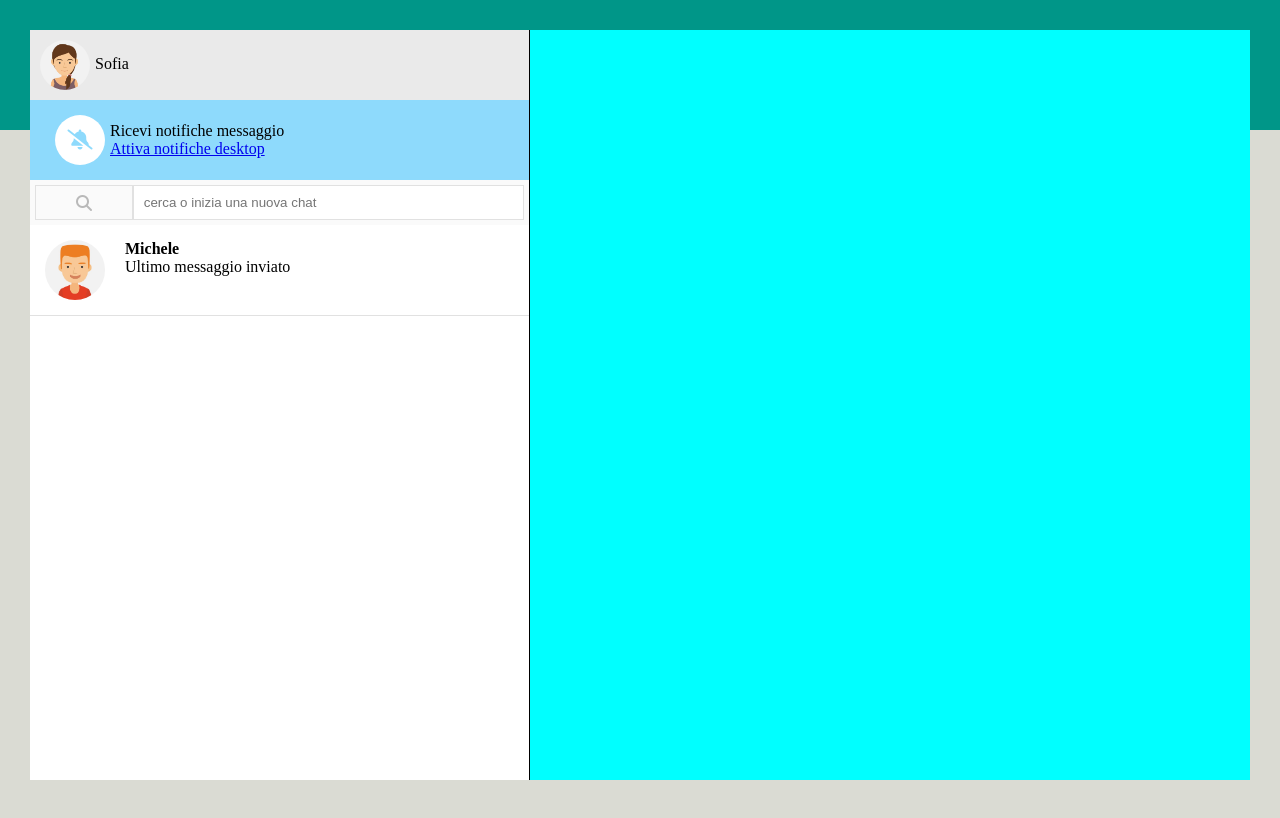
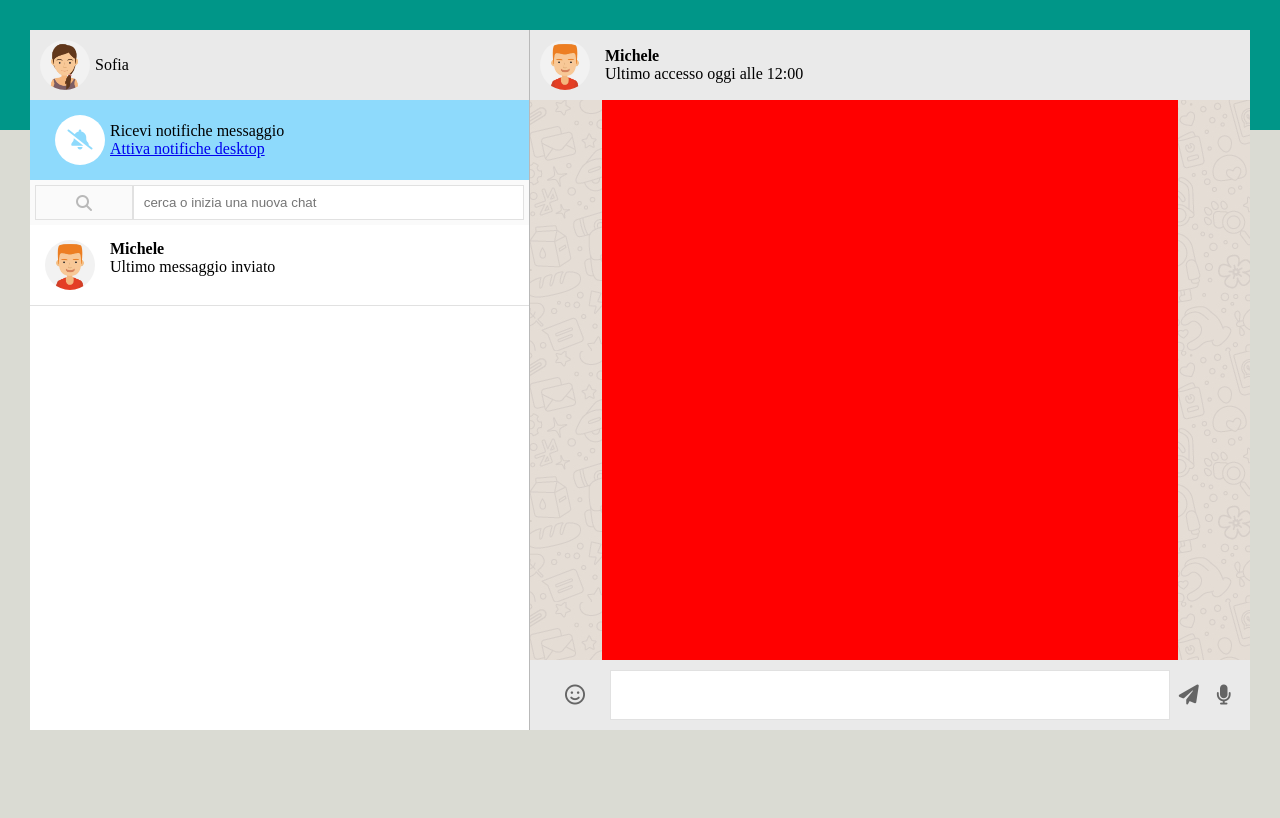
Before and after one commit to scarpi2001/vue-boolzapp, a plain HTML site: page index.html in a window 1280 px wide. Drawn offline with nearby package versions, Linux system fonts and the light colour scheme.

Commit message:
sviluppo_chat_content

```diff
--- a/css/style.css
+++ b/css/style.css
@@ -19,34 +19,42 @@ main {
 /* WRAPPER */
 #wrapper {
     display: flex;
+    height: calc(100vh - 100px);
     max-width: 1300px;
     margin: 0 auto;
     position: relative;
     bottom: 100px;
-    /* DEBUG */
-    height: 750px;
-    background-color: aqua;
 }
 
 /* sezione contatti */
 #contatti {
     width: 500px;
-    /* DEBUG */
-    border-right: 1px solid black
+    border-right: 1px solid rgb(185, 185, 185);
 }
 
-.topbar {
+/* barra contatti */
+.bar {
     display: flex;
-    justify-content: space-between;
     padding: 10px;
     background-color: rgb(234, 234, 234);
 }
 
-.topbar_profile_pic img {
-    vertical-align: middle;
+.bar.top {
+    justify-content: space-between;
+}
+
+.bar_profile_pic {
+    display: flex;
+    align-items: center;
+}
+
+.avatar_img {
     width: 50px;
     height: 50px;
     border-radius: 50%;
+}
+
+.avatar_img.user {
     margin-right: 5px;
 }
 
@@ -72,7 +80,7 @@ main {
 }
 
 /* barra di ricerca chat */
-#search {
+#search_bar {
     display: flex;
     padding: 5px;
     background-color: rgb(250, 250, 250);
@@ -88,7 +96,7 @@ main {
     color: rgb(185, 185, 185);
 }
 
-#search_bar {
+.user_input {
     width: 80%;
     border: 1px solid rgb(225, 225, 225);
     padding-left: 10px;
@@ -111,14 +119,48 @@ main {
     background-color: rgb(233, 235, 235);
 }
 
-.chat img {
-    width: 60px;
-    height: 60px;
-    border-radius: 50%;
-    margin-right: 20px;
-}
 
 /* sezione chat */
 #chat {
     flex-grow: 1;
 }
+
+/* chat bar */
+.avatar_img.contact {
+    margin-right: 15px;
+}
+
+/* contenuto chat */
+#chat_content {
+    height: calc(100% - 140px);
+    background-image: url(../img/mine.jpg);
+}
+
+#chat_content_container {
+    display: flex;
+    justify-content: space-between;
+    width: 80%;
+    height: 100%;
+    margin: 0 auto;
+    overflow-y: auto;
+    /* DEBUG */
+    background-color: red;
+}
+
+/* sendbar */
+.send_icons {
+    width: 10%;
+    display: flex;
+    justify-content: center;
+    align-items: center;
+    font-size: 20px;
+    color: rgb(101, 101, 101);
+}
+
+.send_icons.right {
+    justify-content: space-around;
+}
+
+.user_input.send {
+    height: 50px;
+}
--- a/index.html
+++ b/index.html
@@ -15,16 +15,22 @@
         <header></header>
 
         <main>
+
             <!-- WRAPPER -->
             <div id="wrapper">
+
                 <!-- sezione contatti -->
                 <section id="contatti">
-                    <div class="topbar">
 
-                        <div class="topbar_profile_pic">
-                            <img src="img/avatar_io.jpg" alt="user avatar">
+                    <!-- contatti bar -->
+                    <div class="bar top">
+
+                        <div class="bar_profile_pic">
+                            <img class="avatar_img user" src="img/avatar_io.jpg" alt="user avatar">
                             <span>Sofia</span>
                         </div>
+
+                        <div class="icons"></div>
 
                     </div>
 
@@ -43,27 +49,73 @@
                     </div>
 
                     <!-- barra di ricerca chat -->
-                    <div id="search">
+                    <div id="search_bar">
+
                         <div id="magnifyng_glass" for="search_bar">
                             <i class="fa-solid fa-magnifying-glass"></i>
                         </div>
-                        <input id="search_bar" type="text" placeholder="cerca o inizia una nuova chat">
+
+                        <input class="user_input" type="text" placeholder="cerca o inizia una nuova chat">
+
                     </div>
 
                     <!-- lista chat -->
                     <div id="lista_chat">
+
                         <div class="chat">
-                            <img src="img/avatar_1.jpg" alt="">
+                            <img class="avatar_img contact" src="img/avatar_1.jpg" alt="">
+
                             <div class="text">
                                 <h4>Michele</h4>
                                 <span>Ultimo messaggio inviato</span>
                             </div>
                         </div>
+
                     </div>
                 </section>
 
+
                 <!-- sezione chat -->
                 <section id="chat">
+
+                    <!-- chat bar -->
+                    <div class="bar top">
+
+                        <div class="bar_profile_pic">
+                            <img class="avatar_img contact" src="img/avatar_1.jpg" alt="">
+
+                            <div class="text">
+                                <h4>Michele</h4>
+                                <span>Ultimo accesso oggi alle 12:00</span>
+                            </div>
+                        </div>
+
+                        <div class="icons"></div>
+
+                    </div>
+
+                    <!-- contenuto chat -->
+                    <div id="chat_content">
+                        <div id="chat_content_container">
+                            <div id="contact_mex"></div>
+                            <div id="user_mex"></div>
+                        </div>
+                    </div>
+
+                    <!-- sendbar -->
+                    <div class="bar">
+
+                        <div class="send_icons">
+                            <i class="fa-regular fa-face-smile"></i>
+                        </div>
+
+                        <input class="user_input send" type="text">
+
+                        <div class="send_icons right">
+                            <i class="fa-solid fa-paper-plane"></i>
+                            <i class="fa-solid fa-microphone"></i>
+                        </div>
+                    </div>
 
                 </section>
             </div>
```
